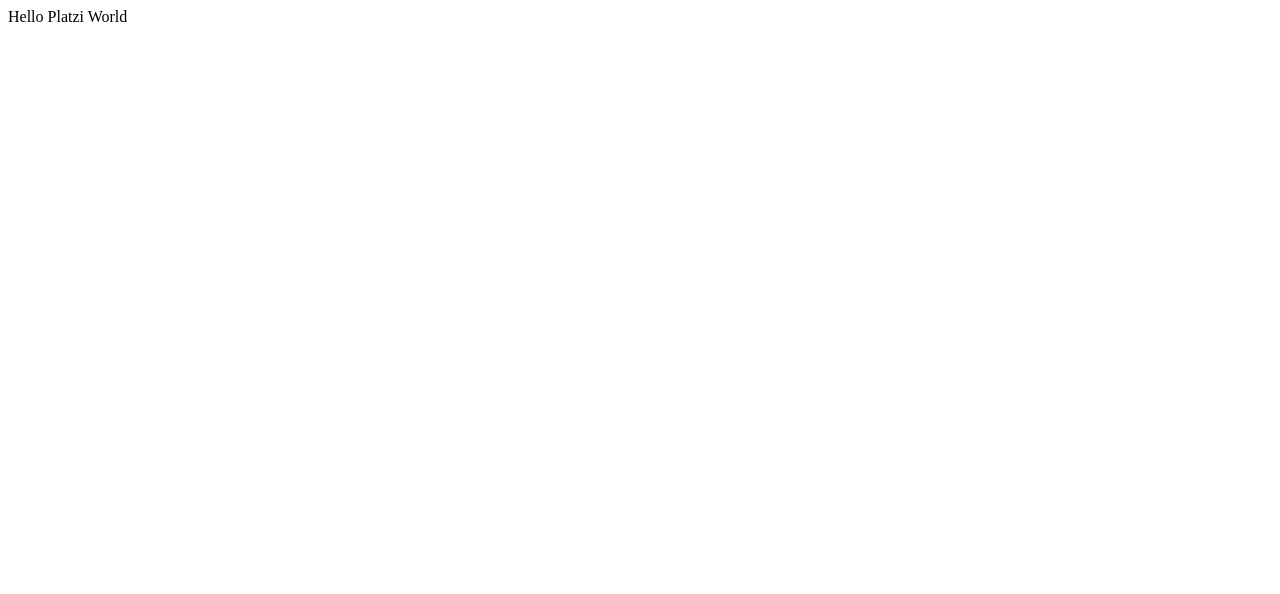
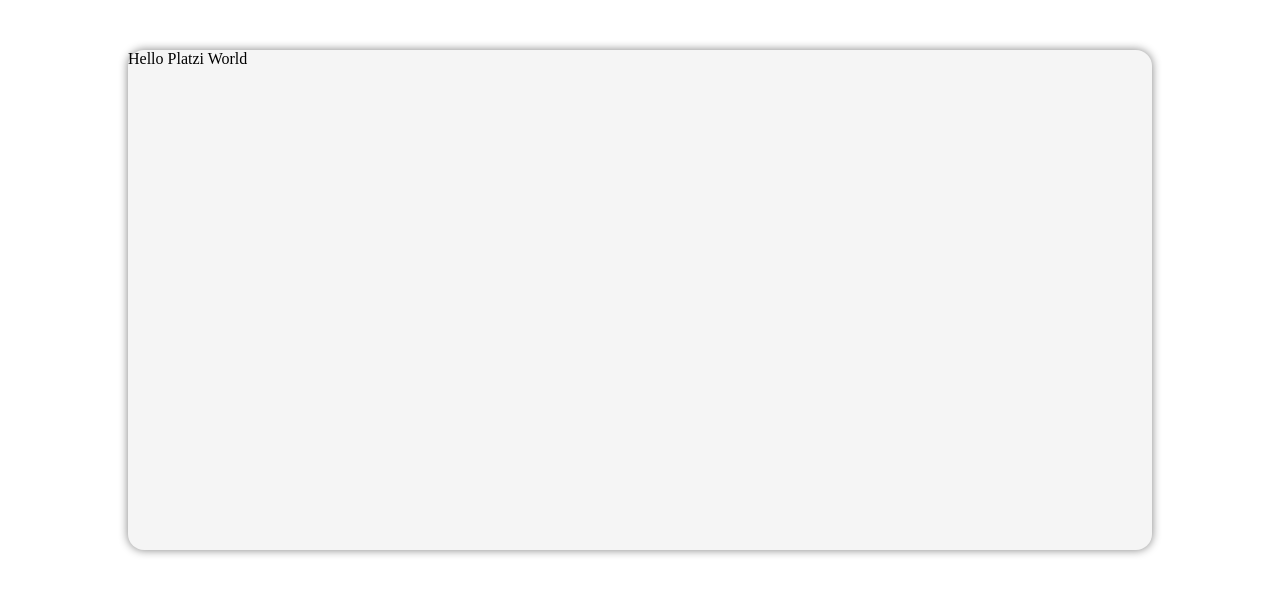
Before and after one commit to danielvaldivv/platzi-course-mui-basic-project, a React app: page / in a window 1280 px wide. Shown: the top 594 px of the page. Built offline with nearby package versions, Linux system fonts and the light colour scheme.

Commit message:
Added general container

```diff
--- a/src/App.jsx
+++ b/src/App.jsx
@@ -1,8 +1,21 @@
 import React from 'react'
+import { Box } from '@mui/material'
 
 const App = () => {
   return (
-    <div>Hello Platzi World</div>
+    <Box
+      sx={{
+        width: '80vw',
+        height: '500px',
+        borderRadius: '16px',
+        boxShadow: '0px 0px 10px grey',
+        margin: '0 auto',
+        marginTop: '50px',
+        backgroundColor: 'whitesmoke'
+      }}
+    >
+      Hello Platzi World
+    </Box>
   )
 }
 
```
